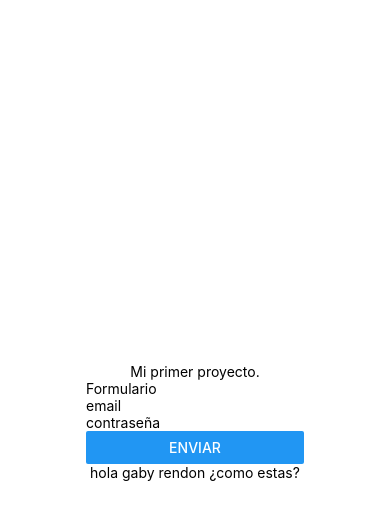
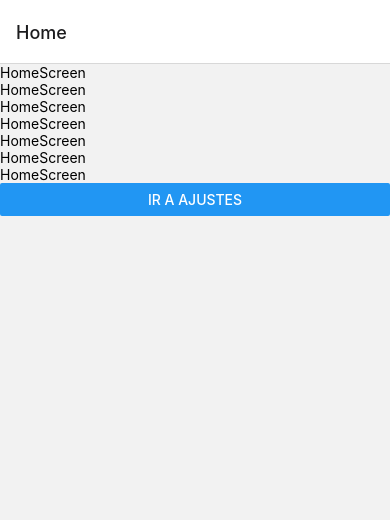
Before and after one commit to Bethsyf/my-first-proyect-react-native, a React Native app: screen / in a window 390 px wide. Shown: the top 520 px of the page. Built offline with nearby package versions, Linux system fonts and the light colour scheme.

Commit message:
Feat: add stack of navigation

```diff
--- a/App.js
+++ b/App.js
@@ -3,17 +3,20 @@ import LoginForm from './src/components/LoginForm';
 import Saludo from './src/components/Saludo'
 
 import { NavigationContainer } from '@react-navigation/native';
+import NavigationStack from './src/navigation/NavigationStack'
 
 export default function App() {
   return (
     <NavigationContainer>
-    <View style={styles.container}>
-      <Text>Mi primer proyecto.</Text>
+    {/* <View style={styles.container}>
+      <Text>Mi primer proyecto.
+      </Text>
       <LoginForm/>
       <Saludo firstname='gaby' lastname='rendon' />
       {/* <Saludo name='sergio'/>
-      <Saludo name='gaby'/> */}
-    </View>
+      <Saludo name='gaby'/>
+    </View> */}
+    <NavigationStack/>
     </NavigationContainer>
   );
 }
--- a/package.json
+++ b/package.json
@@ -13,10 +13,12 @@
     "@react-navigation/drawer": "^6.6.2",
     "@react-navigation/native": "^6.1.6",
     "@react-navigation/native-stack": "^6.9.12",
+    "@react-navigation/stack": "^6.3.16",
     "expo": "^48.0.10",
     "expo-status-bar": "~1.4.4",
     "react": "18.2.0",
     "react-native": "0.71.6",
+    "react-native-gesture-handler": "^2.9.0",
     "react-native-safe-area-context": "4.5.0",
     "react-native-screens": "~3.20.0"
   },
--- /dev/null
+++ b/src/navigation/NavigationStack.js
@@ -0,0 +1,16 @@
+import React from 'react'
+import { createStackNavigator } from '@react-navigation/stack';
+import HomeScreen from '../screens/HomeScreen'
+import SettingScreen from '../screens/SettingScreen'
+
+const Stack = createStackNavigator()
+
+export default function NavigationStack() {
+
+  return (
+    <Stack.Navigator initialRouteName='Home'>
+      <Stack.Screen name='Home' component={HomeScreen} />
+      <Stack.Screen name='Setting' component={SettingScreen} />
+    </Stack.Navigator>
+  )
+}
--- /dev/null
+++ b/src/screens/HomeScreen.js
@@ -0,0 +1,24 @@
+import { View, Text, Button } from 'react-native'
+import React from 'react'
+
+export default function HomeScreen(props) {
+    const {navigation} = props;
+
+    const gotoPage = () =>{
+        navigation.navigate("Setting")
+    }
+
+  return (
+    <View>
+      <Text>HomeScreen</Text>
+      <Text>HomeScreen</Text>
+      <Text>HomeScreen</Text>
+      <Text>HomeScreen</Text>
+      <Text>HomeScreen</Text>
+      <Text>HomeScreen</Text>
+      <Text>HomeScreen</Text>
+      <Button title="Ir a Ajustes" onPress={gotoPage} />
+
+    </View>
+  )
+}
--- /dev/null
+++ b/src/screens/SettingScreen.js
@@ -0,0 +1,20 @@
+
+import React from 'react';
+import { View, Text, Button } from 'react-native';
+
+const SettingScreen = (props) => {
+    const {navigation} = props;
+
+    const gotoHome =(page)=>{
+        navigation.navigate(page)
+    }
+  return (
+    <View>
+      <Text>Esta es la pantalla de configuración</Text>
+      <Button title='Ir a Home' onPress={()=>gotoHome('Home')}/>
+    </View>
+  );
+};
+
+// Exportación del componente SettingScreen
+export default SettingScreen;
```
Also changed, not shown: 1 other file (tests, documents, lock files or other folders).
